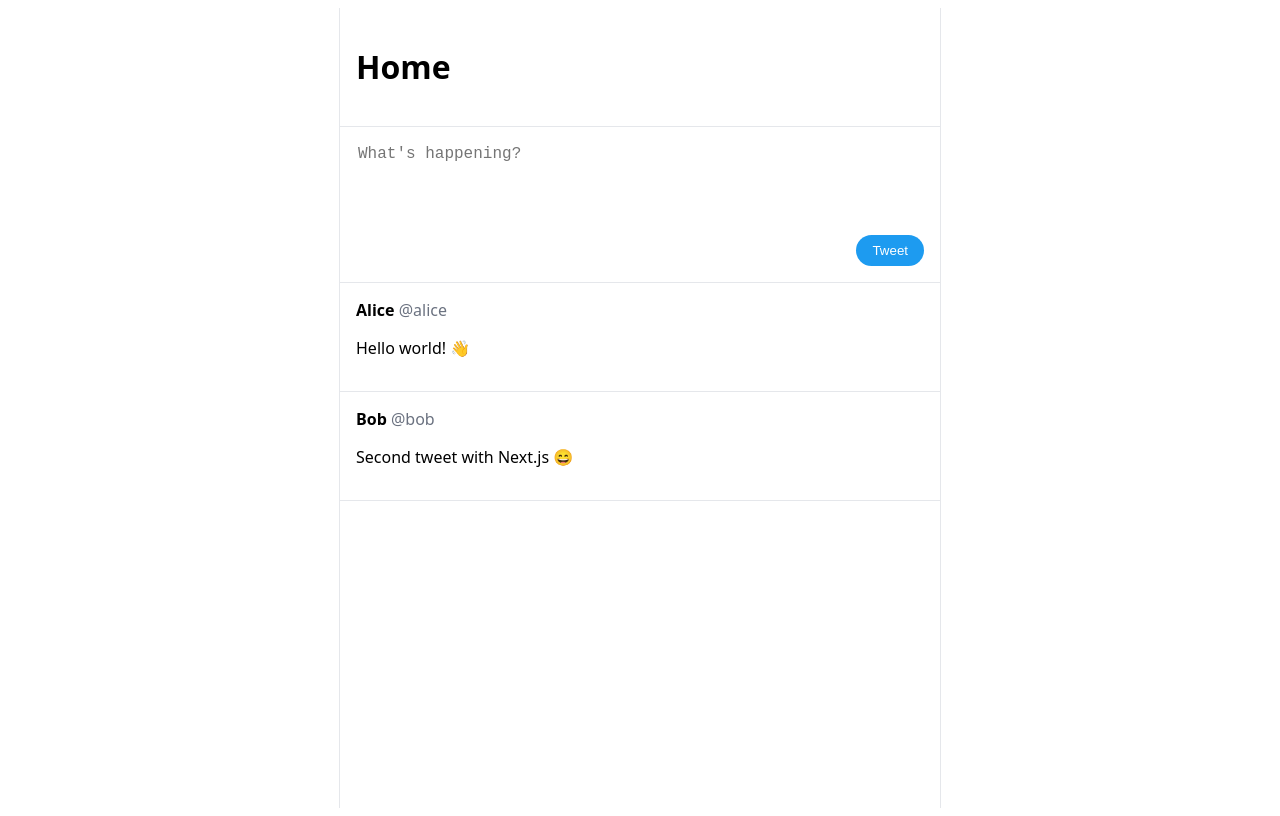
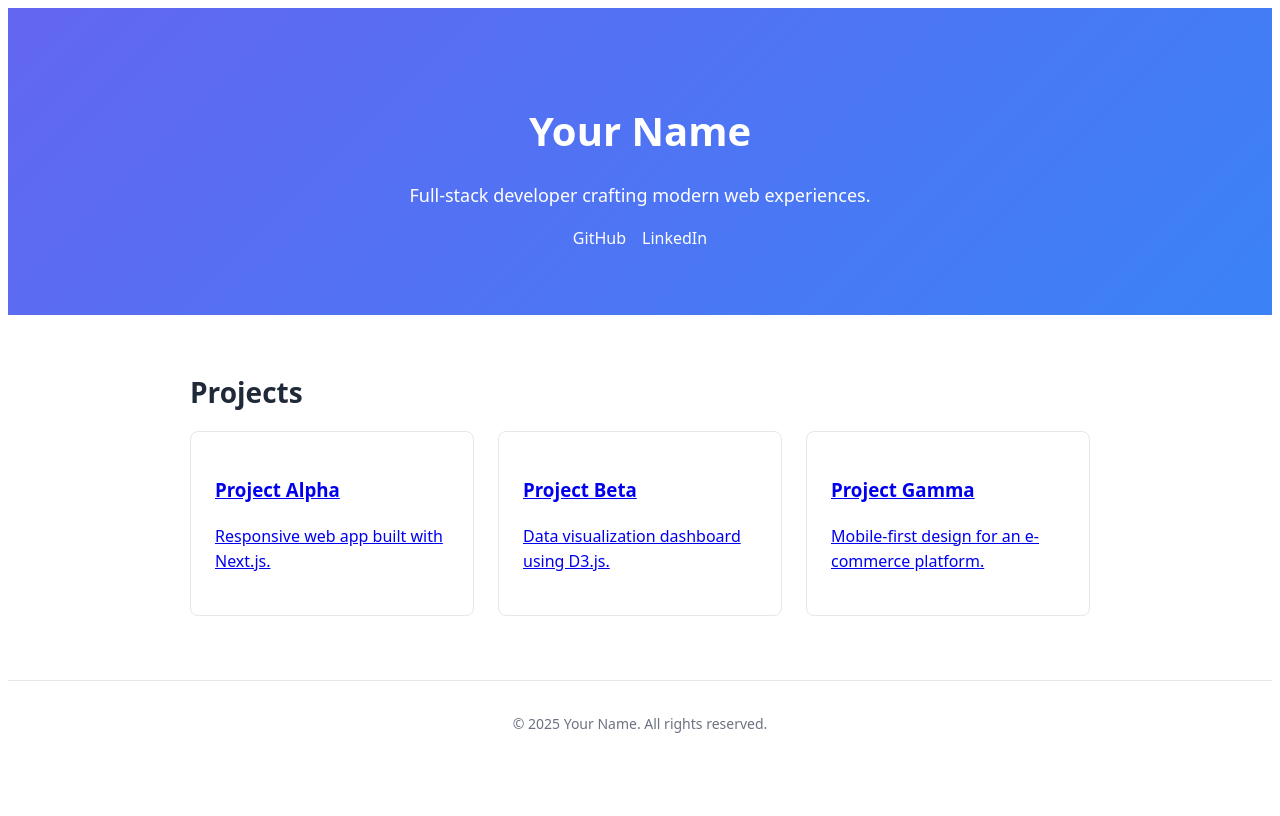
Before and after one commit to nitisbig/codex-, a Next.js app: page / in a window 1280 px wide. Built offline with nearby package versions, Linux system fonts and the light colour scheme.

Commit message:
feat: add modern portfolio dashboard

```diff
--- a/pages/index.js
+++ b/pages/index.js
@@ -1,104 +1,123 @@
-import { useState } from 'react';
-
-const initialTweets = [
-  { id: 1, author: 'Alice', handle: '@alice', content: 'Hello world! 👋' },
-  { id: 2, author: 'Bob', handle: '@bob', content: 'Second tweet with Next.js 😄' },
+const projects = [
+  {
+    title: 'Project Alpha',
+    description: 'Responsive web app built with Next.js.',
+    link: '#'
+  },
+  {
+    title: 'Project Beta',
+    description: 'Data visualization dashboard using D3.js.',
+    link: '#'
+  },
+  {
+    title: 'Project Gamma',
+    description: 'Mobile-first design for an e-commerce platform.',
+    link: '#'
+  }
 ];
 
 export default function Home() {
-  const [tweets, setTweets] = useState(initialTweets);
-  const [draft, setDraft] = useState('');
-
-  const postTweet = () => {
-    const text = draft.trim();
-    if (!text) return;
-    const newTweet = {
-      id: Date.now(),
-      author: 'You',
-      handle: '@you',
-      content: text,
-    };
-    setTweets([newTweet, ...tweets]);
-    setDraft('');
-  };
-
   return (
-    <div className="container">
-      <header className="header">
-        <h1>Home</h1>
+    <div className="dashboard">
+      <header className="hero">
+        <h1>Your Name</h1>
+        <p>Full-stack developer crafting modern web experiences.</p>
+        <div className="social">
+          <a
+            href="https://github.com"
+            target="_blank"
+            rel="noopener noreferrer"
+          >
+            GitHub
+          </a>
+          <a
+            href="https://linkedin.com"
+            target="_blank"
+            rel="noopener noreferrer"
+          >
+            LinkedIn
+          </a>
+        </div>
       </header>
 
-      <section className="composer">
-        <textarea
-          value={draft}
-          onChange={(e) => setDraft(e.target.value)}
-          placeholder="What's happening?"
-        />
-        <button onClick={postTweet}>Tweet</button>
+      <section className="projects">
+        <h2>Projects</h2>
+        <div className="grid">
+          {projects.map((project) => (
+            <a
+              key={project.title}
+              href={project.link}
+              className="card"
+            >
+              <h3>{project.title}</h3>
+              <p>{project.description}</p>
+            </a>
+          ))}
+        </div>
       </section>
 
-      <ul className="feed">
-        {tweets.map((tweet) => (
-          <li key={tweet.id} className="tweet">
-            <strong>
-              {tweet.author} <span className="handle">{tweet.handle}</span>
-            </strong>
-            <p>{tweet.content}</p>
-          </li>
-        ))}
-      </ul>
+      <footer className="footer">
+        © {new Date().getFullYear()} Your Name. All rights reserved.
+      </footer>
 
       <style jsx>{`
-        .container {
-          max-width: 600px;
+        .dashboard {
+          font-family: system-ui, sans-serif;
+          color: #1f2937;
+          line-height: 1.6;
+        }
+        .hero {
+          padding: 4rem 1rem;
+          text-align: center;
+          background: linear-gradient(135deg, #6366f1, #3b82f6);
+          color: #fff;
+        }
+        .hero h1 {
+          font-size: 2.5rem;
+          margin-bottom: 0.5rem;
+        }
+        .hero p {
+          margin-bottom: 1rem;
+          font-size: 1.125rem;
+        }
+        .social a {
+          margin: 0 0.5rem;
+          color: #fff;
+          text-decoration: none;
+          font-weight: 500;
+        }
+        .projects {
+          max-width: 900px;
           margin: 0 auto;
-          border-left: 1px solid #e5e7eb;
-          border-right: 1px solid #e5e7eb;
-          min-height: 100vh;
-          font-family: system-ui, sans-serif;
+          padding: 2rem 1rem;
         }
-        .header {
-          position: sticky;
-          top: 0;
+        .projects h2 {
+          font-size: 1.75rem;
+          margin-bottom: 1rem;
+        }
+        .grid {
+          display: grid;
+          gap: 1.5rem;
+          grid-template-columns: repeat(auto-fit, minmax(250px, 1fr));
+        }
+        .card {
+          padding: 1.5rem;
+          border: 1px solid #e5e7eb;
+          border-radius: 0.5rem;
+          transition: box-shadow 0.2s ease, transform 0.2s ease;
           background: #fff;
-          padding: 1rem;
-          border-bottom: 1px solid #e5e7eb;
         }
-        .composer {
-          padding: 1rem;
-          border-bottom: 1px solid #e5e7eb;
-          display: flex;
-          flex-direction: column;
+        .card:hover {
+          box-shadow: 0 4px 14px rgba(0, 0, 0, 0.1);
+          transform: translateY(-2px);
         }
-        .composer textarea {
-          border: none;
-          resize: none;
-          min-height: 80px;
-          outline: none;
-          font-size: 1rem;
-        }
-        .composer button {
-          align-self: flex-end;
-          background: #1d9bf0;
-          color: #fff;
-          border: none;
-          padding: 0.5rem 1rem;
-          border-radius: 9999px;
-          cursor: pointer;
-          margin-top: 0.5rem;
-        }
-        .feed {
-          list-style: none;
-          margin: 0;
-          padding: 0;
-        }
-        .tweet {
-          padding: 1rem;
-          border-bottom: 1px solid #e5e7eb;
-        }
-        .handle {
+        .footer {
+          text-align: center;
+          padding: 2rem 1rem;
+          border-top: 1px solid #e5e7eb;
+          margin-top: 2rem;
+          font-size: 0.875rem;
           color: #6b7280;
-          font-weight: normal;
         }
       `}</style>
     </div>
```
